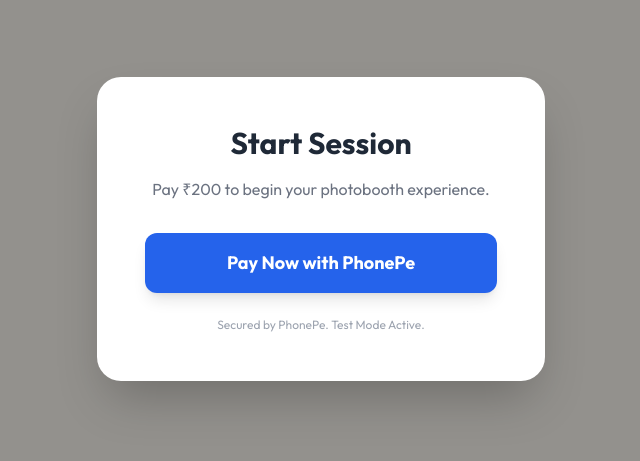
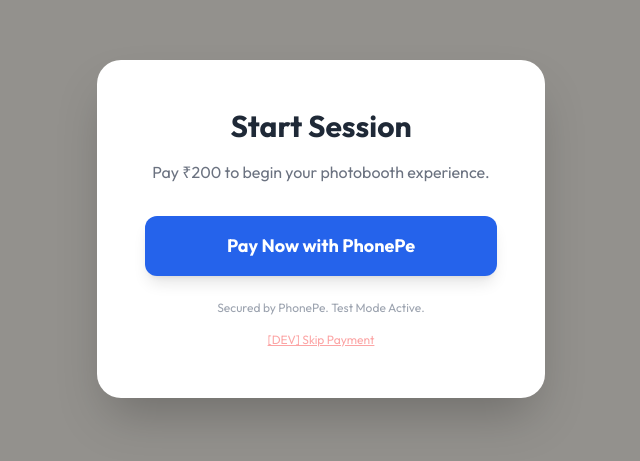
Before and after one commit to Abhi7482/Polaris, a React (Vite) app in the folder frontend/: page /payment in a window 1280 px wide. Shown: the part 171-632 px from the top of the page, without its empty margins (319-959 px from the left). Built offline with nearby package versions, Linux system fonts and the light colour scheme; no server answers.

Commit message:
Refine refund policy text

```diff
--- a/frontend/src/components/TemplateSelector.jsx
+++ b/frontend/src/components/TemplateSelector.jsx
@@ -3,17 +3,17 @@
 
 const templates = {
     color: [
-        { id: 'regular', name: 'Original', desc: 'Standard 2x6', hex: '#E8DED4' },
-        { id: 'vintage', name: 'Polaroid', desc: 'Warm Tone', hex: '#CBBFAF' },
+        { id: 'classic_black', name: 'Classic Black', desc: 'Minimal Dark', hex: '#1a1a1a' },
+        { id: 'vintage', name: 'Polaroid', desc: 'Film Strip', hex: '#E8DED4' },
         { id: 'drunken_monkey', name: 'Drunken Monkey', desc: 'Party Vibes', hex: '#E63946' },
-        { id: 'pop', name: 'Film Strip', desc: 'Cinema Style', hex: '#8A8077' },
-        { id: 'soft', name: 'Minimal', desc: 'Clean Lines', hex: '#F6F2EB' },
+        { id: 'pop', name: 'After Dark', desc: 'Neon Pop', hex: '#2C2C2C' },
+        { id: 'blue_royale', name: 'Blue Royale', desc: 'Royal Tones', hex: '#1E3A8A' },
+        { id: 'retro_bloom', name: 'Retro Bloom', desc: 'Floral', hex: '#F472B6' },
     ],
     bw: [
-        { id: 'regular', name: 'Classic', desc: 'Timeless', hex: '#D4D4D4' },
-        { id: 'vintage', name: 'Noir', desc: 'High Contrast', hex: '#808080' },
-        { id: 'drunken_monkey', name: 'Drunken Monkey', desc: 'Party Vibes', hex: '#E63946' },
-        { id: 'grain', name: 'Grain', desc: 'Texture', hex: '#505050' },
+        { id: 'regular', name: 'Classic Black', desc: 'Timeless', hex: '#1a1a1a' },
+        { id: 'vintage', name: 'Polaroid', desc: 'Film Strip', hex: '#E8DED4' },
+        { id: 'drunken_monkey', name: 'Drunken Monkey', desc: 'Party Vibes', hex: '#505050' },
     ]
 };
 
--- a/frontend/src/pages/Payment.jsx
+++ b/frontend/src/pages/Payment.jsx
@@ -7,7 +7,7 @@
 
 const Payment = () => {
     const navigate = useNavigate();
-    const { copies } = useSession();
+    const { copies, startSession } = useSession();
     const [loading, setLoading] = useState(false);
     const [error, setError] = useState(null);
 
@@ -82,6 +82,21 @@
                 <p className="mt-6 text-xs text-gray-400">
                     Secured by PhonePe. Test Mode Active.
                 </p>
+
+                {/* Dev Bypass */}
+                {import.meta.env.DEV && (
+                    <button
+                        onClick={async () => {
+                            setLoading(true);
+                            const success = await startSession();
+                            if (success) navigate('/options');
+                            setLoading(false);
+                        }}
+                        className="mt-4 text-xs text-red-300 hover:text-red-500 underline"
+                    >
+                        [DEV] Skip Payment
+                    </button>
+                )}
             </motion.div>
         </div>
     );
```
